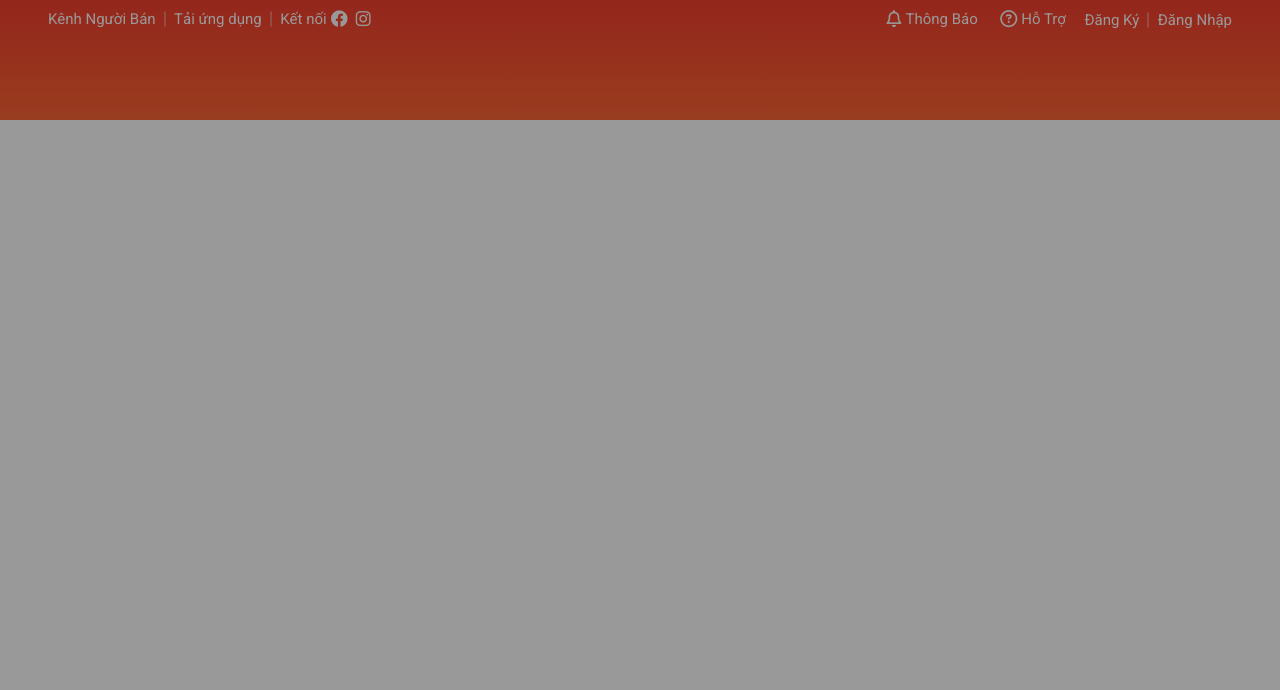
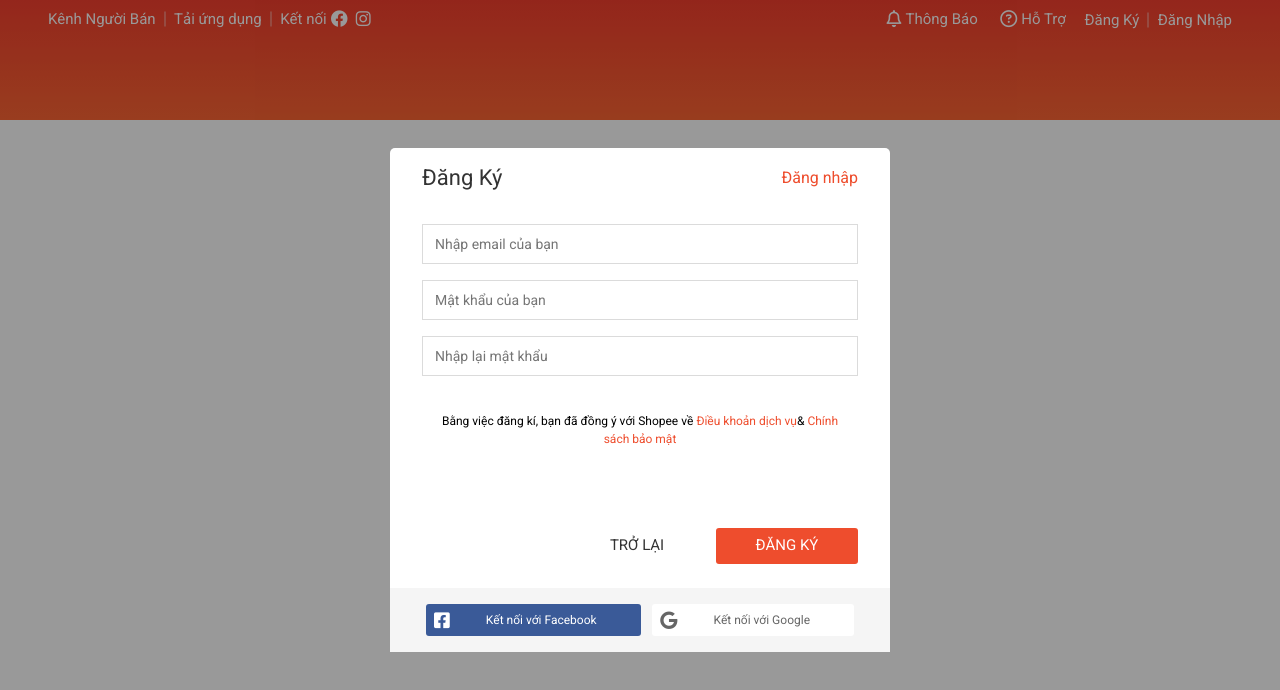
Before and after one commit to hiennm1602/shopee_clone, a plain HTML site: page index.html in a window 1280 px wide. Drawn offline with nearby package versions, Linux system fonts and the light colour scheme.

Commit message:
modal_auth_register

```diff
--- a/assets/css/base.css
+++ b/assets/css/base.css
@@ -1,39 +1,40 @@
-:root{
+:root {
     --primary-color: #EE4D2D;
     --white-color: #fff;
     --black-color: #000;
     --text-color: #333;
+    --boder-color: #dbdbdb;
 }
 
-*{
+* {
     box-sizing: inherit;
 }
 
-html{
+html {
     font-size: 62.5%;
     line-height: 1.6rem;
-    font-family: 'Roboto' , sans-serif;
+    font-family: 'Roboto', sans-serif;
     box-sizing: border-box;
 }
 
-.grid{
+.grid {
     width: 1200px;
     max-width: 100%;
     margin: 0 auto;
 }
 
-.grid__full-width{
+.grid__full-width {
     width: 100%;
 }
 
-.grid__row{
+.grid__row {
     display: flex;
     flex-wrap: wrap;
 }
 
 
 /* Modal */
-.modal{
+.modal {
     position: fixed;
     top: 0;
     right: 0;
@@ -42,16 +43,52 @@ html{
     display: flex;
 }
 
-.modal__overlay{
+.modal__overlay {
     position: absolute;
     width: 100%;
     height: 100%;
     background-color: rgba(0, 0, 0, 0.4);
 }
 
-.modal__body{
+.modal__body {
     margin: auto;
+    z-index: 1;
+}
+
+.btn{
+    min-width: 142px;
+    height: 36px;
+    text-decoration: none;
+    border: none;
+    border-radius: 3px;
+    font-size: 1.5rem;
+    padding: 0 12px;
+    outline: none;
+    cursor: pointer;
     background-color: var(--white-color);
-    z-index: 1;
-    border-radius: 5px;
+    color: var(--text-color);
+    display: flex;
+    align-items: center;
+    justify-content: center;
 }
+
+.btn.btn--normal:hover{
+    background-color: rgba(0, 0, 0, 0.05);
+}
+
+.btn.btn--size-s{
+    height: 32px;
+    font-size: 12px;
+    padding: 0 8px;
+}
+
+.btn.btn--primary{
+    color: var(--white-color);
+    background-color: var(--primary-color);
+}
+
+.btn.btn--disabled{
+    color: #949494;
+    cursor: default;
+    background-color: #c3c3c3;
+}
--- a/assets/css/main.css
+++ b/assets/css/main.css
@@ -254,3 +254,107 @@
     font-weight: 400;
     text-align: center;
 }
+
+/* Authen modal */
+.auth-form{
+    width: 500px;
+    background-color: var(--white-color);
+    border-radius: 5px;
+}
+
+.auth-form__container{
+    padding: 0 32px;
+}
+.auth-form__header{
+    display: flex;
+    align-items: center;
+    justify-content: space-between;
+}
+.auth-form__heading{
+    font-size: 2.2rem;
+    font-weight: 400;
+    color: var(--text-color);
+}
+.auth-form__switch-btn{
+    font-size: 1.6rem;
+    color: var(--primary-color);
+    font-weight: 400;
+    cursor: pointer;
+}
+.auth-form__form{
+    margin-top: 16px;
+}
+.auth-form__group{
+
+}
+.auth-form__input{
+    width: 100%;
+    height: 40px;
+    margin-bottom: 16px;
+    padding: 0 12px;
+    font-size: 1.4rem;
+    border: 1px solid var(--boder-color);
+}
+
+.auth-form__input:focus{
+    border-color: #888;
+}
+
+.auth-form__aside{
+    margin-top: 20px;
+
+}
+.auth-form__policy-text{
+    font-size: 1.2rem;
+    line-height: 1.8rem;
+    text-align: center;
+    padding: 0 12px;
+}
+.auth-form__text-link{
+    text-decoration: none;
+    color: var(--primary-color);
+}
+
+.auth-form__control{
+    margin-top: 80px;
+    display: flex;
+    justify-content: flex-end;
+}
+
+.auth-form__control-back{
+    margin-right: 8px;
+}
+.auth-form__socials{
+    background-color: #f5f5f5;
+    padding: 16px 36px;
+    display: flex;
+    justify-content: space-between;
+    margin-top: 24px;
+}
+
+
+.auth-form__socials-icon{
+    font-size: 1.8rem;
+
+}
+
+.auth-form__socials--facebook{
+    color: var(--white-color);
+    background-color: #3A5A98;
+}
+
+.auth-form__socials--facebook
+.auth-form__socials-icon{
+    color: var(--white-color);
+}
+
+.auth-form__socials--google
+{
+    color: #666;
+    background-color: var(--white-color);
+
+}
+
+.auth-form_socials-title{
+    margin: 0 36px;
+}
--- a/index.html
+++ b/index.html
@@ -90,7 +90,6 @@
                                     </ul>
 
 
-
                                     <footer class="header__notify-footer">
                                         <a href="" class="header__notify-footer-btn">Xem tất cả</a>
                                     </footer>
@@ -119,8 +118,51 @@
         <div class="modal">
             <div class="modal__overlay"></div>
             <div class="modal__body">
-                <div class="modal__inner">
+                <!-- Authen form -->
+                <div class="auth-form">
+                    <div class="auth-form__container">
+                        <div class="auth-form__header">
+                            <h3 class="auth-form__heading">Đăng Ký</h3>
+                            <span class="auth-form__switch-btn">Đăng nhập</span>
+                        </div>
 
+                        <div class="auth-form__form">
+                            <div class="auth-form__group">
+                                <input type="text" class="auth-form__input" placeholder="Nhập email của bạn">
+                            </div>
+                            <div class="auth-form__group">
+                                <input type="pasword" class="auth-form__input" placeholder="Mật khẩu của bạn">
+                            </div>
+                            <div class="auth-form__group">
+                                <input type="pasword" class="auth-form__input" placeholder="Nhập lại mật khẩu">
+                            </div>
+                        </div>
+
+                        <div class="auth-form__aside">
+                            <p class="auth-form__policy-text">
+                                Bằng việc đăng kí, bạn đã đồng ý với Shopee về
+                                <a href="" class="auth-form__text-link">Điều khoản dịch vụ</a>&
+                                <a href="" class="auth-form__text-link">Chính sách bảo mật</a>
+                            </p>
+                        </div>
+                        <div class="auth-form__control">
+                            <button class="btn btn--normal auth-form__control-back">TRỞ LẠI</button>
+                            <button class="btn btn--primary">ĐĂNG KÝ</button>
+                        </div>
+                    </div>
+
+                    <div class="auth-form__socials">
+                        <a href="" class="auth-form__socials--facebook btn btn--size-s btn--with-icon">
+                            <i class="auth-form__socials-icon fa-brands fa-square-facebook"></i>
+                            <span class="auth-form_socials-title">Kết nối với Facebook</span>
+                        </a>
+
+                        <a href="" class="auth-form__socials--google btn btn--size-s btn--with-icon">
+                            <i class="auth-form__socials-icon fa-brands fa-google"></i>
+                            <span class="auth-form_socials-title">Kết nối với Google</span>
+
+                        </a>
+                    </div>
                 </div>
             </div>
         </div>
```
